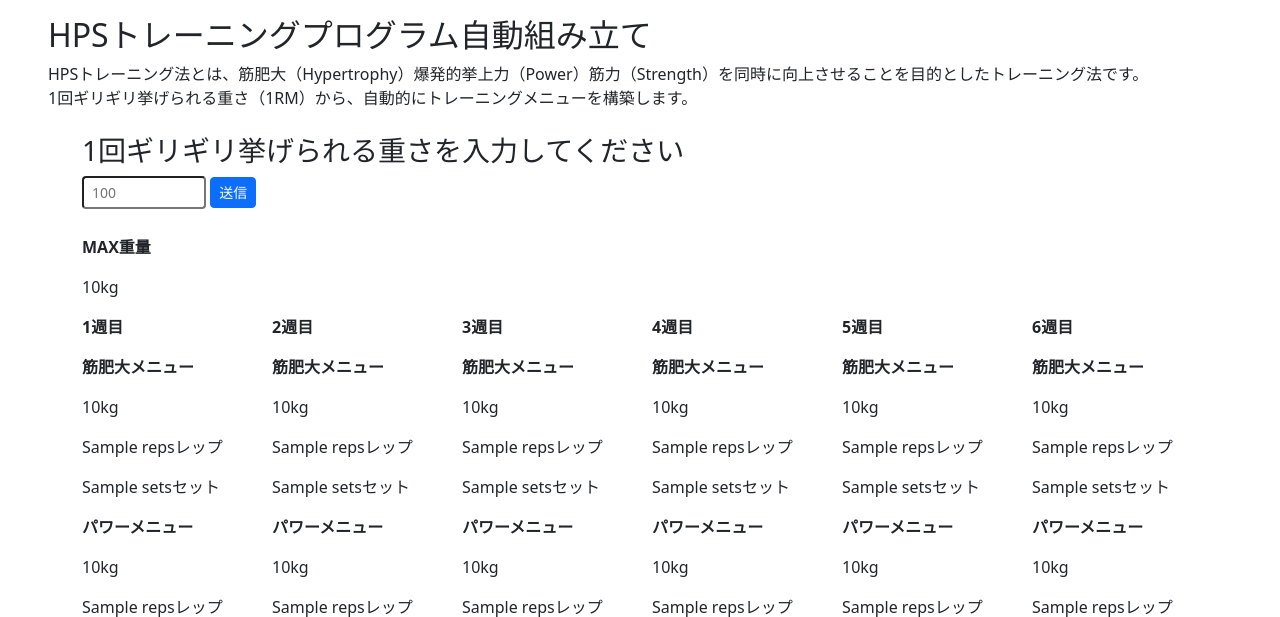
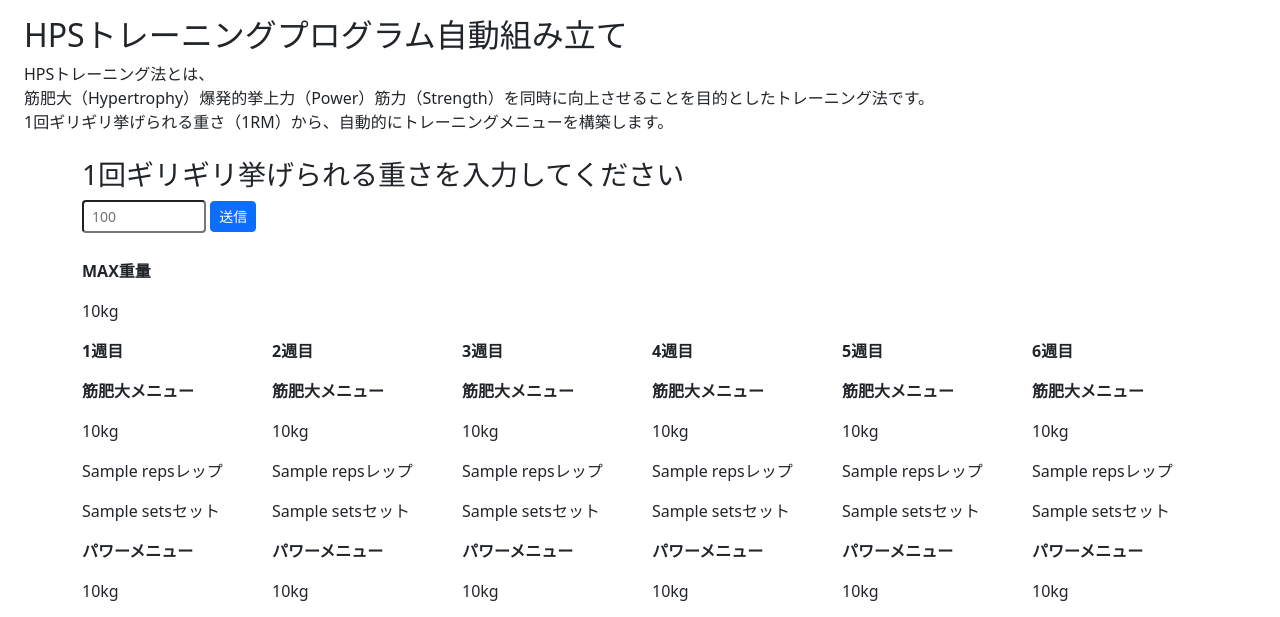
Before and after one commit to howanpin/test_web_app, a Django app: template testApp1/templates/hps_program.html in a window 1280 px wide. Shown: the top 617 px of the page. Run offline with Django 3.2, Linux system fonts and the light colour scheme; the template is opened without the code that fills it: most values are stand-ins (such as "Sample title", 1, 10 or a date in 2020); some libraries are stand-ins or nearby versions.

Commit message:
[フロント改修]HPSトレーニングプログラム作成機能の画面をレスポンシブ対応
その他軽微な修正

```diff
--- a/testApp1/templates/hps_program.html
+++ b/testApp1/templates/hps_program.html
@@ -5,21 +5,26 @@
 <head>
   {% bootstrap_css %}
   {% bootstrap_javascript %}
+  {% load static %}
   <meta charset="UTF-8">
-  <meta name="viewport" content="width=device-width, initial-scale=1.5">
+  <meta name="viewport" content="width=device-width, initial-scale=1.0">
+  <link rel="stylesheet" type="text/css" href="{% static 'css/hps_program.css' %}">
   <title>HPSトレーニングプログラム自動組み立て</title>
 </head>
 <body>
-  <div class="header pt-3 ps-5">
-    <h2>HPSトレーニングプログラム自動組み立て</h2>
-    <p class = "m-0">HPSトレーニング法とは、筋肥大（Hypertrophy）爆発的挙上力（Power）筋力（Strength）を同時に向上させることを目的としたトレーニング法です。</p>
-    <p class = "m-0">1回ギリギリ挙げられる重さ（1RM）から、自動的にトレーニングメニューを構築します。</p>
+  <div class="header pt-3 ps-sm-4">
+    <h2 class = "title text-center text-sm-start">HPSトレーニングプログラム自動組み立て</h2>
+    <div class = "explain-hps ps-3 pe-3 ps-sm-0 pe-sm-0">
+      <p class = "m-0">HPSトレーニング法とは、</p>
+      <p class = "m-0">筋肥大（Hypertrophy）<wbr>爆発的挙上力（Power）<wbr>筋力（Strength）<wbr>を同時に向上させることを目的としたトレーニング法です。</p>
+      <p class = "m-0">1回ギリギリ挙げられる重さ（1RM）から、<wbr>自動的にトレーニングメニューを構築します。</p>
+    </div>
   </div>
   <div class="main">
     <div class="container">
       <div class="explain">
         <br>
-        <h3>1回ギリギリ挙げられる重さを入力してください</h3>
+        <h3 class="form-guide">1回ギリギリ挙げられる重さを入力してください</h3>
         <form action="" method="post">
         {% csrf_token %}
         <input class="form-control-sm" type="number" step=0.1 min=10 max=1000 required="required" name="max_weight" placeholder=100>
@@ -31,12 +36,12 @@
       <!-- メッセージがある場合に表示 -->
       {% if program.max_weight or program.max_weight == 0 %}
       <div>
-        <p><b>MAX重量</b></p>
+        <p class="max-weight"><b>MAX重量</b></p>
         <p>{{ program.max_weight }}kg</p>
       </div>
         <div class="row">
           <div class="col-sm-2">
-            <p><b>1週目</b></p>
+            <p class="week-num"><b>1週目</b></p>
             <p><b>筋肥大メニュー</b></p>
             <p>{{ program.first_week_menu.h_menu.weight }}kg</p>
             <p>{{ program.first_week_menu.h_menu.reps }}レップ</p>
@@ -51,7 +56,7 @@
             <p>{{ program.first_week_menu.s_menu.sets }}セット</p>
           </div>
           <div class="col-sm-2">
-            <p><b>2週目</b></p>
+            <p class="week-num"><b>2週目</b></p>
             <p><b>筋肥大メニュー</b></p>
             <p>{{ program.second_week_menu.h_menu.weight }}kg</p>
             <p>{{ program.second_week_menu.h_menu.reps }}レップ</p>
@@ -66,7 +71,7 @@
             <p>{{ program.second_week_menu.s_menu.sets }}セット</p>
           </div>
           <div class="col-sm-2">
-            <p><b>3週目</b></p>
+            <p class="week-num"><b>3週目</b></p>
             <p><b>筋肥大メニュー</b></p>
             <p>{{ program.third_week_menu.h_menu.weight }}kg</p>
             <p>{{ program.third_week_menu.h_menu.reps }}レップ</p>
@@ -81,7 +86,7 @@
             <p>{{ program.third_week_menu.s_menu.sets }}セット</p>
           </div>
           <div class="col-sm-2">
-            <p><b>4週目</b></p>
+            <p class="week-num"><b>4週目</b></p>
             <p><b>筋肥大メニュー</b></p>
             <p>{{ program.fourth_week_menu.h_menu.weight }}kg</p>
             <p>{{ program.fourth_week_menu.h_menu.reps }}レップ</p>
@@ -96,7 +101,7 @@
             <p>{{ program.fourth_week_menu.s_menu.sets }}セット</p>
           </div>
           <div class="col-sm-2">
-            <p><b>5週目</b></p>
+            <p class="week-num"><b>5週目</b></p>
             <p><b>筋肥大メニュー</b></p>
             <p>{{ program.fifth_week_menu.h_menu.weight }}kg</p>
             <p>{{ program.fifth_week_menu.h_menu.reps }}レップ</p>
@@ -111,7 +116,7 @@
             <p>{{ program.fifth_week_menu.s_menu.sets }}セット</p>
           </div>
           <div class="col-sm-2">
-            <p><b>6週目</b></p>
+            <p class="week-num"><b>6週目</b></p>
             <p><b>筋肥大メニュー</b></p>
             <p>{{ program.sixth_week_menu.h_menu.weight }}kg</p>
             <p>{{ program.sixth_week_menu.h_menu.reps }}レップ</p>
```
Also changed, not shown: 1 other file.
